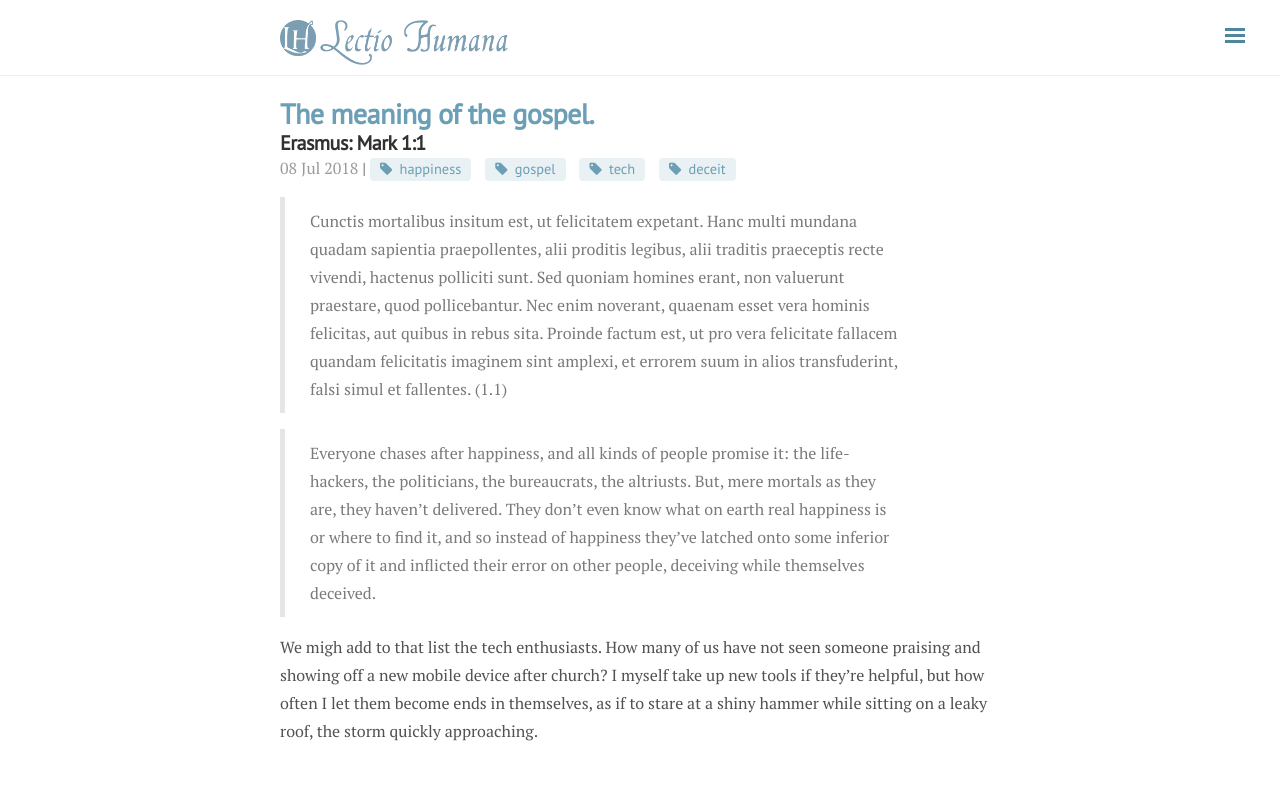
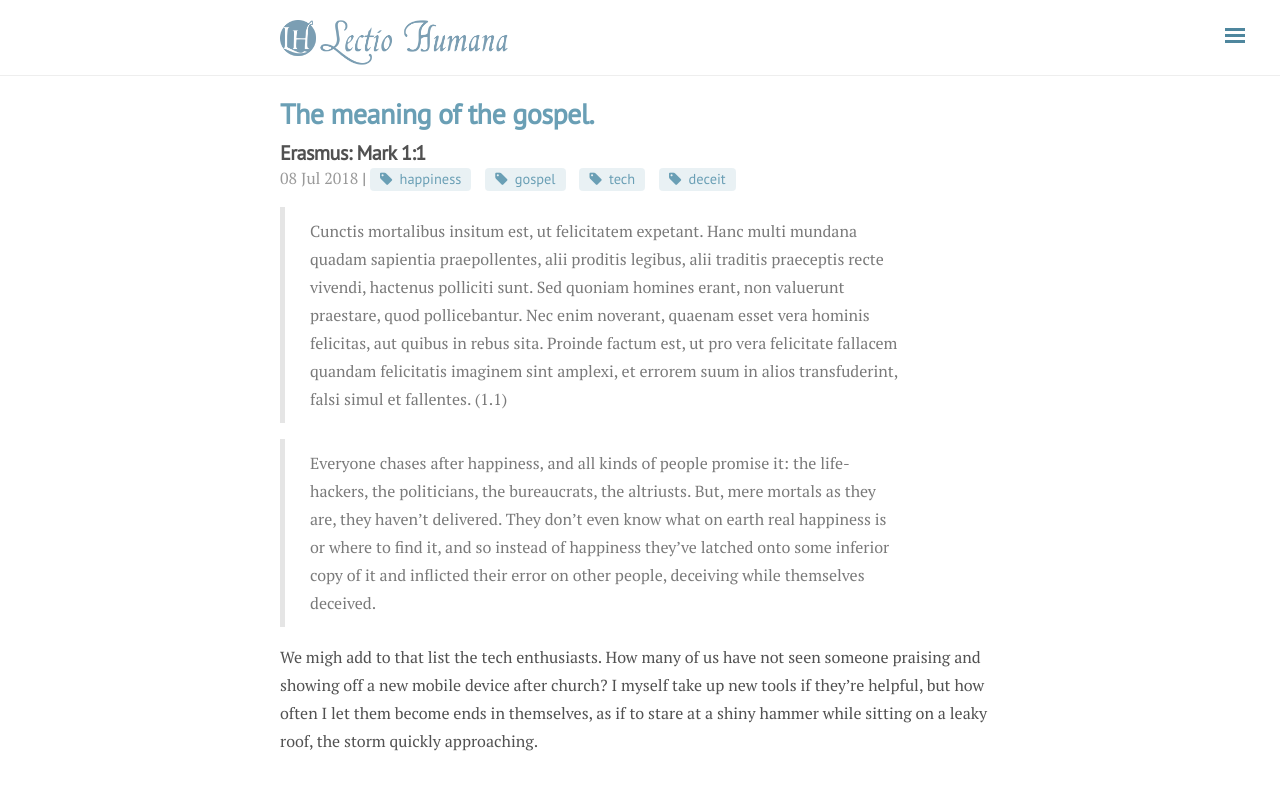
Before and after one commit to fpsvogel/lectiohumana, a Jekyll site: the page built from _posts/2018-07-08-ErasMar01.01.md, in a window 1280 px wide. Shown: the top 790 px of the page. Built offline with Jekyll 4.4.1, drawn with Linux system fonts in a browser that asks for light colours; nearby versions of some CDN libraries.

Commit message:
add subtitle 2

```diff
--- a/_scss/component/_post.scss
+++ b/_scss/component/_post.scss
@@ -12,7 +12,6 @@
 
 	h1 { font-size: 1.4rem; }
     h2 {
-      margin: 2em 0 1em 0;
       font-size: 1.0rem;
     }
     h3, h4, h5, h6 {
@@ -34,8 +33,9 @@
   }
 
   .post-subtitle {
-    margin-top: -.5rem;
+    margin-top: 0rem;
 	margin-bottom: 0rem;
+	color: #515151;
   }
 
   .post-more {
--- a/index.html
+++ b/index.html
@@ -8,9 +8,10 @@
   <div class="post">
     <h1 class="post-title">
       <a href="{{ site.baseurl }}{{ post.url }}">
-        {{ post.title }}
+        {{ post.subtitle }}
       </a>
     </h1>
+	<h2 class="post-subtitle">{{post.title}}</h2>
 
     <span class="post-date">{{ post.date | date_to_string }}</span>
     {% if post.tags %} |
```
